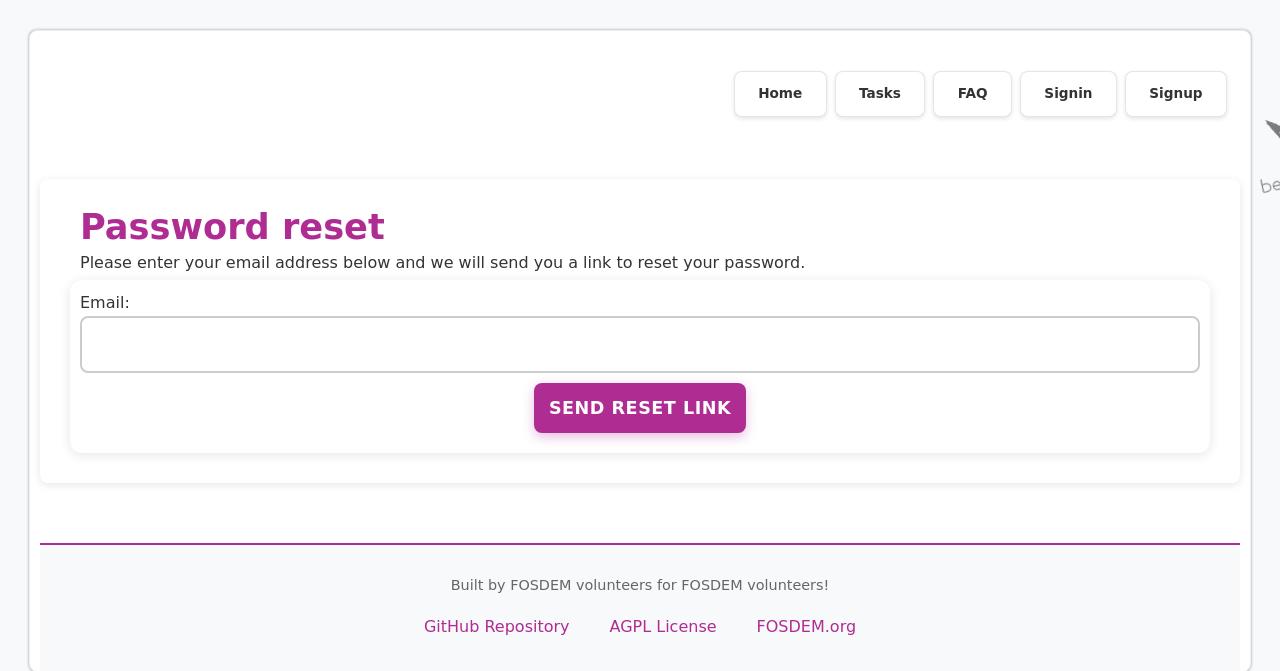
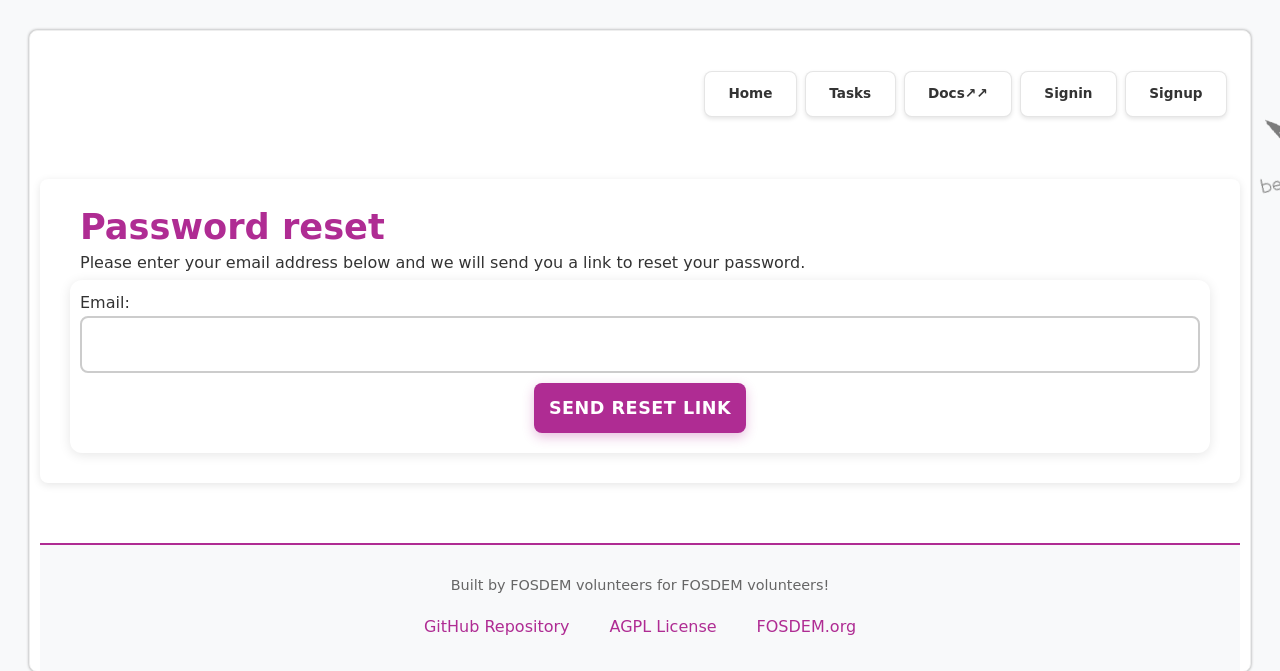
Before and after one commit to FOSDEM/volunteers, a Django app: page /accounts/password/reset/ in a window 1280 px wide; the page is wider, and only the part inside the window is pictured. Shown: the top 671 px of that part. Run offline with Django 3.2, Linux system fonts and the light colour scheme; parts of the project's set-up code (start-up, migrations or seed data) failed here and were passed over.

Commit message:
fix copypaste error and missed som faq links

```diff
--- a/volunteers/templates/base.html
+++ b/volunteers/templates/base.html
@@ -114,11 +114,11 @@
                                 <li><a href="{% url 'category_schedule_list' %}"><span>{% trans 'Schedules' %}</span></a></li>
                                 <li><a href="{% url 'admin:index' %}"><span>{% trans 'Admin Area' %}</span></a></li>
                             {% endif %}
-<li><a href="https://your-external-url.com" target="_blank" rel="noopener"><span>{% trans 'FAQ' %}</span></a></li>
+                            <li><a href="https://docs.volunteers.fosdem.org" target="_blank" rel="noopener"><span>{% trans 'Docs↗' %}</span></a></li>
                             <li><a href="{% url 'userena_profile_detail' user.username %}"><span>{% trans 'Account' %} ({{ user.username }})</span></a></li>
                             <li><a href="{% url 'logout' %}"><span>{% trans 'Signout' %}</span></a></li>
                         {% else %}
-                            <li><a href="https://docs.volunteers.fosdem.org" target="_blank" rel="noopener"><span>{% trans 'Docs↗↗' %}</span></a></li>
+                            <li><a href="https://docs.volunteers.fosdem.org" target="_blank" rel="noopener"><span>{% trans 'Docs↗' %}</span></a></li>
                             <li><a href="{% url 'login' %}"><span>{% trans 'Signin' %}</span></a></li>
                             <li><a href="{% url 'login' %}">TODO<span>{% trans 'Signup' %}</span></a></li>
                         {% endif %}
@@ -142,7 +142,7 @@
                         <li><a href="{% url 'userena_profile_detail' user.username %}"><span>{% trans 'Account' %} ({{ user.username }})</span></a></li>
                         <li><a href="{% url 'logout' %}"><span>{% trans 'Signout' %}</span></a></li>
                     {% else %}
-                        <li><a href="{% url 'faq' %}"><span>{% trans 'FAQ' %}</span></a></li>
+                        <li><a href="https://docs.volunteers.fosdem.org" target="_blank" rel="noopener"><span>{% trans 'Docs↗↗' %}</span></a></li>
                         <li><a href="{% url 'login' %}"><span>{% trans 'Signin' %}</span></a></li>
                         <li><a href="{% url 'signup' %}"><span>{% trans 'Signup' %}</span></a></li>
                     {% endif %}
```
